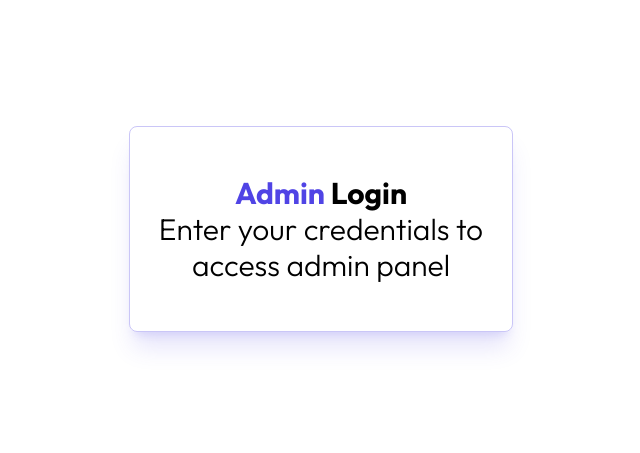
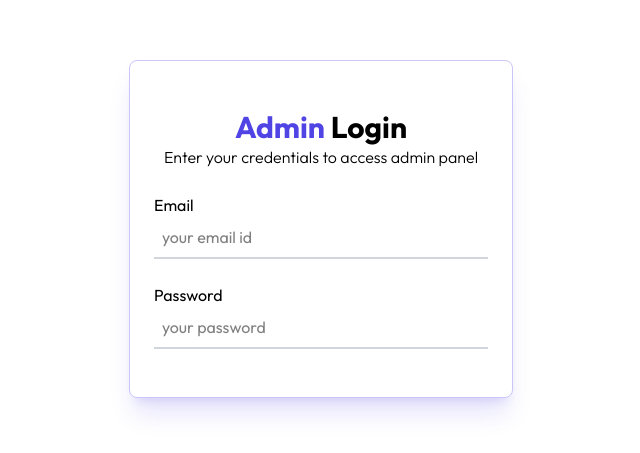
Before and after one commit to outgoingrudra/Blog-site, a React (Vite) app in the folder frontend/: page /admin in a window 1280 px wide. Shown: the part 171-624 px from the top of the page, without its empty margins (319-959 px from the left). Built offline with nearby package versions, Linux system fonts and the light colour scheme.

Commit message:
changes made

```diff
--- a/frontend/src/Components/admin/Login.jsx
+++ b/frontend/src/Components/admin/Login.jsx
@@ -1,6 +1,11 @@
 import React from 'react'
 
 export default function Login() {
+
+  const handleSubmit=(e)=>{
+           e.prevantDefault()
+  }
+
   return (
     <div className='flex items-center justify-center h-screen'>
           <div className="w-full max-w-sm p-6  max-md:m-6 border border-primary/30
@@ -9,12 +14,28 @@ export default function Login() {
             ">
                 <h1 className="text-3xl font-bold">
                   <span className="text-primary">Admin</span> Login
-                  <p className='font-light'>
+                </h1>
+                                  <p className='font-light'>
                     Enter your credentials to access admin panel
                   </p>
-                </h1>
 
             </div>
+            <form onSubmit={handleSubmit}  action="">
+              <div className="flex flex-col">
+                   <label htmlFor="">
+                      Email
+                   </label>
+                   <input type="email" placeholder='your email id ' className='border-b-2 border-gray-300 p-2 outline-none mb-6' />
+              </div>
+
+               <div className="flex flex-col">
+                   <label htmlFor="">
+                      Password
+                   </label>
+                   <input type="password" placeholder='your password ' className='border-b-2 border-gray-300 p-2 outline-none mb-6' />
+              </div>
+
+            </form>
           </div>
 
     </div>
```
